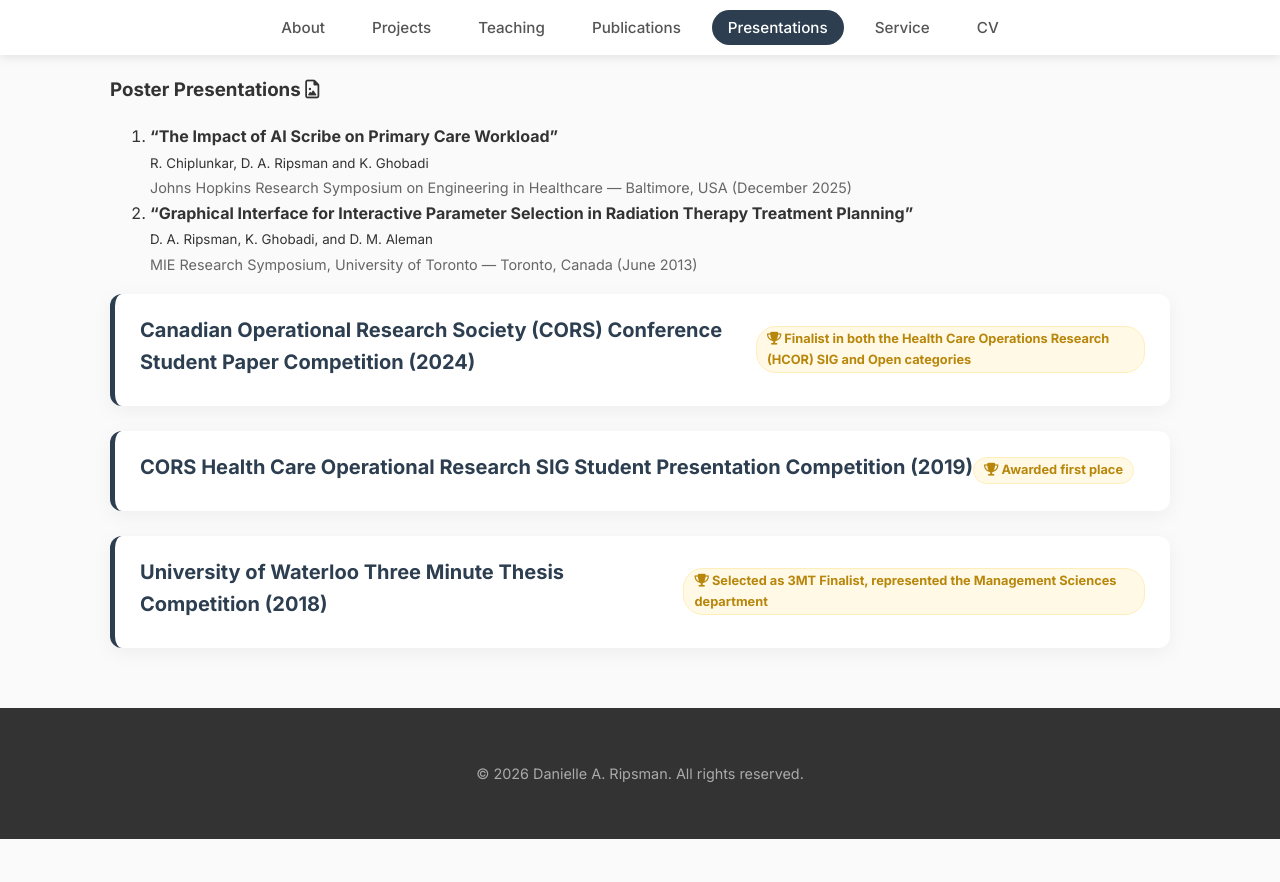
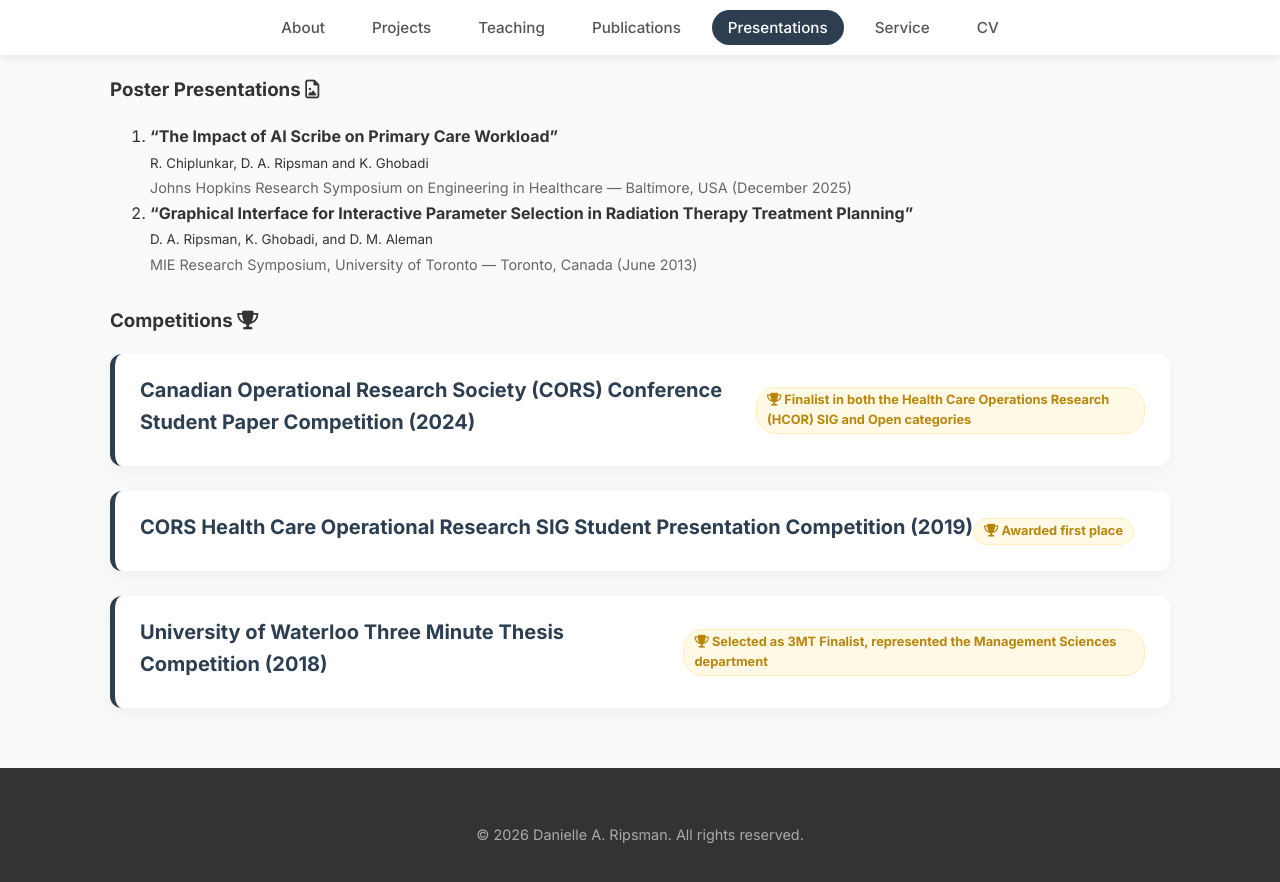
Before and after one commit to DaniRip/DaniRip.github.io, a Jekyll site: the page built from presentations.md, in a window 1280 px wide and 900 px high, scrolled down 1467 px. Shown: the top 882 px of the window. Built offline with Jekyll 4.4.1, drawn with Linux system fonts in a browser that asks for light colours; before the commit the page ends 2306 px from its top, so only the background shows below that.

Commit message:
Update presentations.md

```diff
--- a/presentations.md
+++ b/presentations.md
@@ -27,6 +27,8 @@ permalink: /presentations/
 </li>
 {% endfor %}
 </ol>
+
+### Competitions <i class="fas fa-trophy"></i>
 
 {% for comp in site.data.presentations.competitions %}
 <div class="card competition-card">
```
